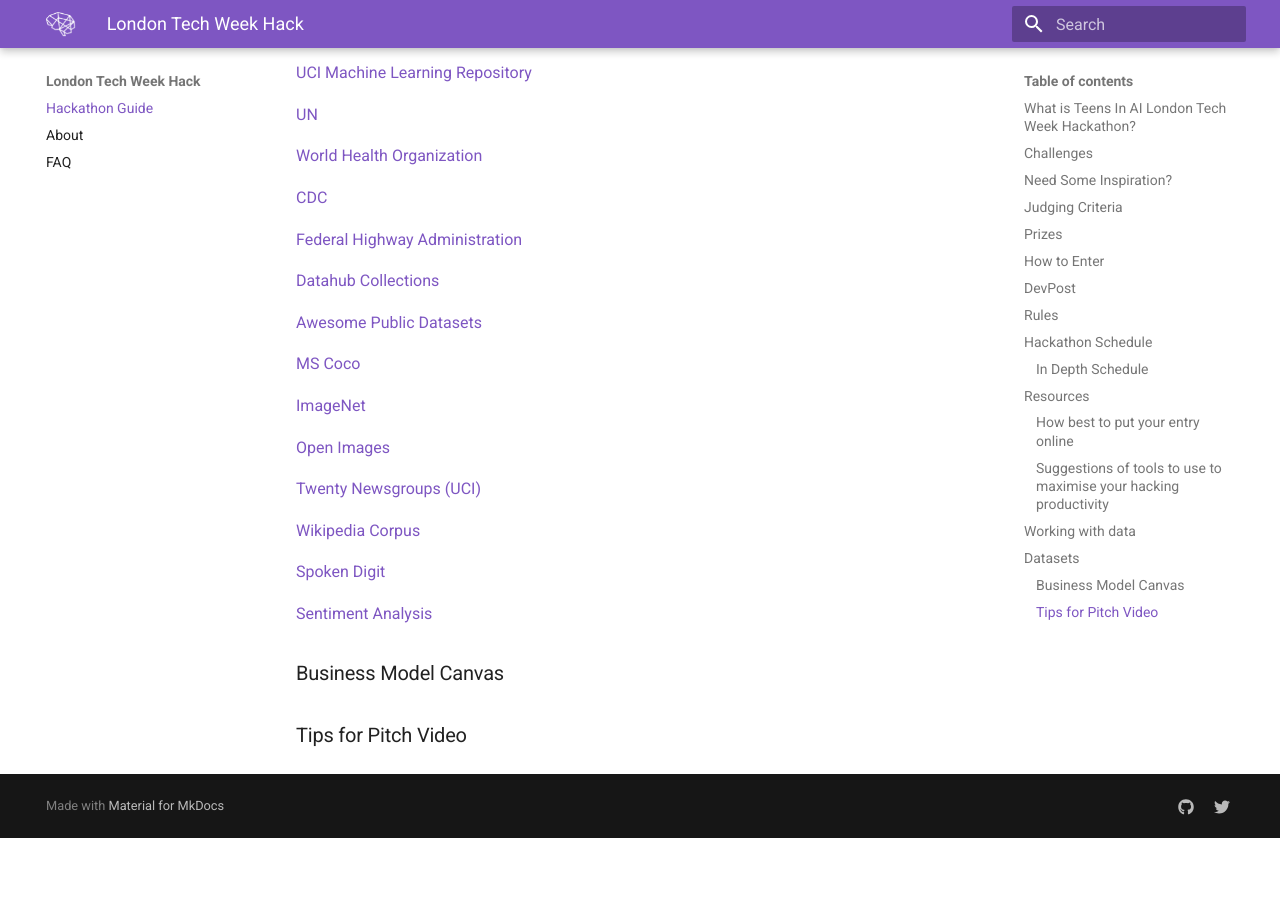
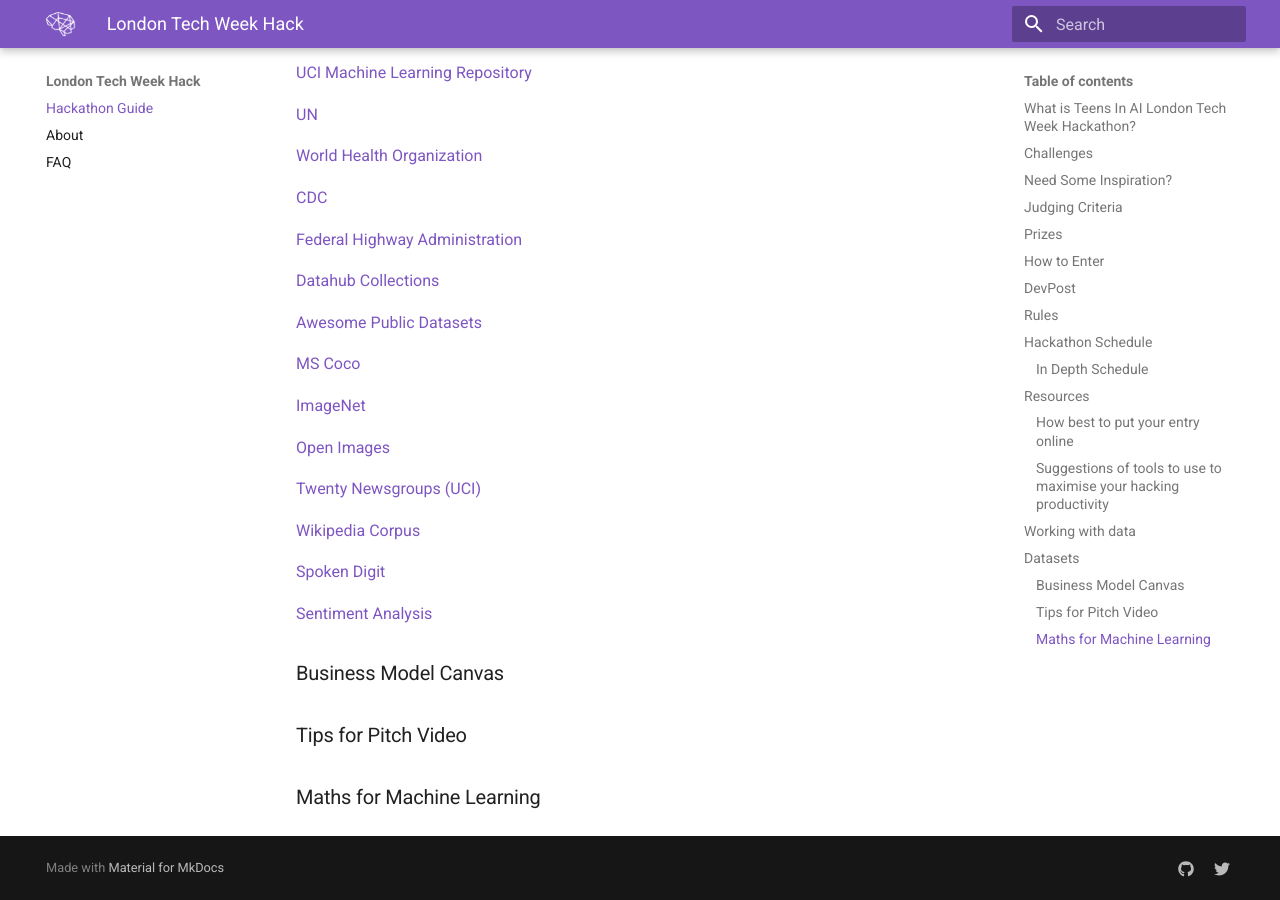
Before and after one commit to elenasinel/tech-week, an MkDocs documentation site: the page built from docs/index.md, in a window 1280 px wide and 900 px high, scrolled down 6243 px. Built offline with MkDocs 1.6.1 and Material for MkDocs 9.7.7, drawn with Linux system fonts in a browser that asks for light colours; before the commit the page ends 7081 px from its top, so only the background shows below that.

Commit message:
Update Documentation “index”

```diff
--- a/docs/index.md
+++ b/docs/index.md
@@ -143,4 +143,10 @@
 
 ### Business Model Canvas
 
+
+
 ### Tips for Pitch Video
+
+
+
+### Maths for Machine Learning
```
